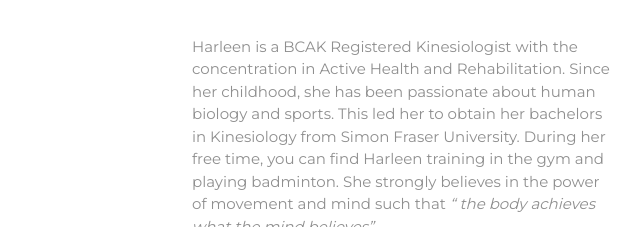
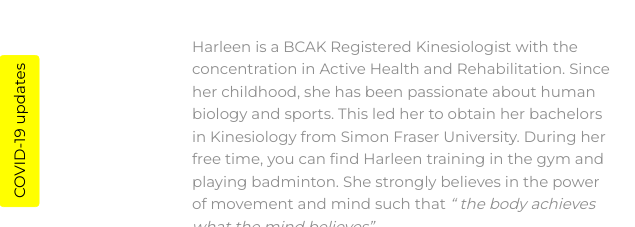
Before and after one commit to avneetkr/harleen_rehab_website, a plain HTML site: page index.html in a window 1280 px wide. Both pictures are taken after a click on the button "Close". Shown: the part 573-800 px from the top of the page, 0-635 px from the left. Drawn offline with nearby package versions, Linux system fonts and the light colour scheme.

Commit message:
make announcement minimizable

```diff
--- a/css/styles.css
+++ b/css/styles.css
@@ -382,13 +382,25 @@ about-details {
 }
 
 #announcement {
-  width: 100%;
   color: black;
   text-align: center;
   border-radius: 2px; /* Rounded borders */
   position: fixed; /* Sit on top of the screen */
   z-index: 1;
   bottom: 5px;
+  transition: 0.5s;
+}
+
+.full-width {
+  width: 100%;
+}
+
+#announcement-collapsed {
+  cursor: pointer;
+  padding: 0.50rem;
+  transform: rotate(180deg);
+  writing-mode: vertical-rl;
+  display: none;
 }
 
 .alert-warning {
--- a/index.html
+++ b/index.html
@@ -33,11 +33,12 @@
 
 <body>
   <!-- announcement -->
-  <section class="alert alert-warning " id="announcement">
-    <a class="collapse-toggle" href="#collapse2" data-toggle="collapse" aria-expanded="false" aria-controls="collapse2">
+  <section class="alert alert-warning full-width" id="announcement">
+    <div class="alert alert-warning" id="announcement-collapsed" >COVID-19 updates</div>
+    <a id="collapse1" class="collapse-toggle" href="#collapse2" data-toggle="collapse" aria-expanded="false" aria-controls="collapse2" >
       <div class="alert-dismissible fade show" role="alert">
         <strong>COVID-19 updates:</strong> We are priortizing the health of our customers, associates and communities.<strong> > learn more </strong>
-        <button type="button" class="close" data-dismiss="alert" aria-label="Close">
+        <button id="announcement-close-button" type="button" class="close" aria-label="Close" onclick="event.stopPropagation();event.preventDefault()">
           <span aria-hidden="true">&times;</span>
         </button>
       </div>
--- a/js/creative.js
+++ b/js/creative.js
@@ -39,6 +39,23 @@
   // Collapse the navbar when page is scrolled
   $(window).scroll(navbarCollapse);
 
+  $("#announcement-close-button").click(function(){
+    $("#collapse2").removeClass("show");
+    $("#announcement").removeClass("full-width");
+    $("#collapse1").hide();
+    $("#announcement").removeClass("alert");
+    $("#announcement").removeClass("alert-warning");
+    $("#announcement-collapsed").show(500);
+  });
+
+  $("#announcement-collapsed").click(function(){
+    $("#announcement-collapsed").hide();
+    $("#announcement").addClass("alert");
+    $("#announcement").addClass("alert-warning");
+    $("#announcement").addClass("full-width");
+    $("#collapse1").show(250);
+  });
+
   // Magnific popup calls
   $('#portfolio').magnificPopup({
     delegate: 'a',
```
